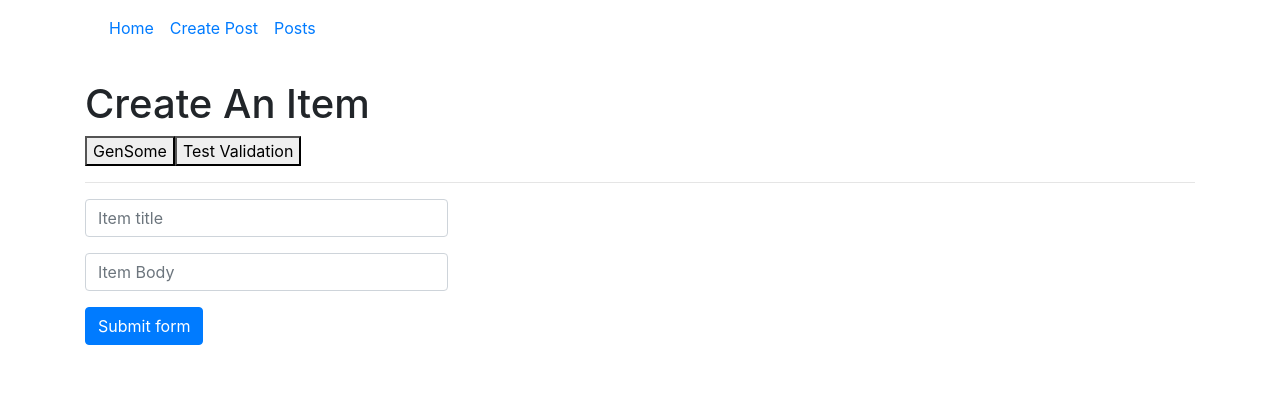
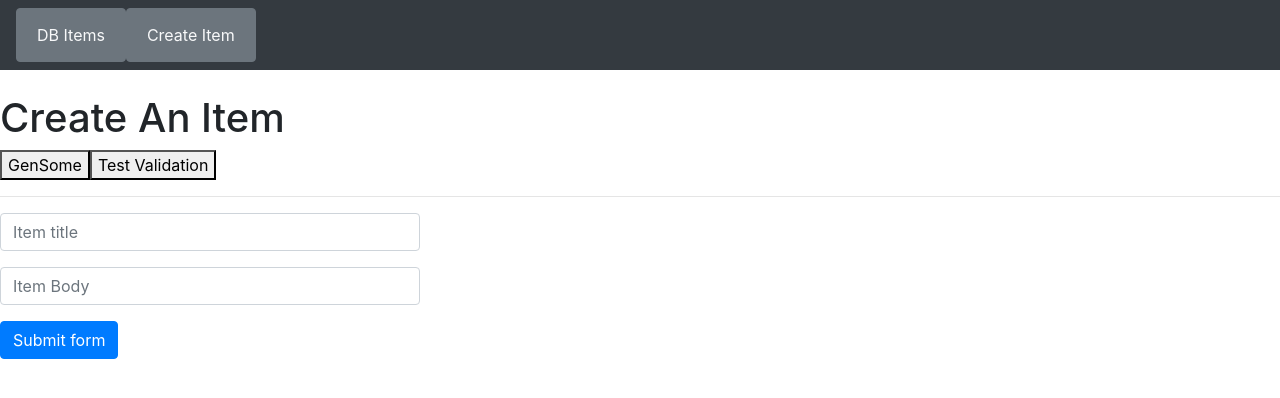
Before and after one commit to jwiedeman/MongoCRUD, a Vue app in the folder client/: page /create in a window 1280 px wide. Shown: the top 398 px of the page. Built offline with nearby package versions, Linux system fonts and the light colour scheme.

Commit message:
updates, cleaning up nav

```diff
--- a/client/src/App.vue
+++ b/client/src/App.vue
@@ -1,18 +1,16 @@
 // App.vue
 
 <template>
-  <div class="container">
-    <nav class="navbar navbar-expand-sm ">
+  <div class="">
+    <nav class="navbar navbar-expand-sm bg-dark ">
       <ul class="navbar-nav">
-        <li class="nav-item">
-          <router-link to="/" class="nav-link">Home</router-link>
+        <li class=" btn btn-secondary ">
+          <router-link to="/" class="nav-link text-light">DB Items</router-link>
         </li>
-        <li class="nav-item">
-          <router-link to="/create" class="nav-link">Create Post</router-link>
+        <li class=" btn btn-secondary">
+          <router-link to="/create" class="nav-link text-light">Create Item</router-link>
         </li>
-        <li class="nav-item">
-          <router-link to="/posts" class="nav-link">Posts</router-link>
-        </li>
+
       </ul>
     </nav><br />
     <transition
@@ -30,11 +28,7 @@
 <style>
     .fade-enter-active, .fade-leave-active {
   transition-property: opacity;
-  transition-duration: .2s;
-}
-
-.fade-enter-active {
-  transition-delay: .2s;
+  transition-duration: .15s;
 }
 
 .fade-enter, .fade-leave-active {
--- a/client/src/components/CreateComponent.vue
+++ b/client/src/components/CreateComponent.vue
@@ -62,6 +62,10 @@ export default {
             let uri = 'http://localhost:4000/posts/add';
             console.log(this.post)
             this.post != {} ? this.axios.post(uri, this.post) : console.log('I require data')
+            this.post = {
+                title: '',
+                body: ''
+            }
         },
         validateForm() {
 
--- a/client/src/components/EditComponent.vue
+++ b/client/src/components/EditComponent.vue
@@ -1,15 +1,23 @@
 <template>
   <div>
-    <h1>Edit Post</h1>
+    <h1>Edit Item</h1>
+    <p class='text-muted'></p>
     <form @submit.prevent="updatePost">
       <div class="row">
         <div class="col-md-6">
           <div class="form-group">
-            <label>Post Title: </label>
+            <label>Item Title: </label>
             <input type="text" class="form-control" v-model="post.title">
           </div>
         </div>
+            <div class="col-md-6">
+          <div class="form-group">
+            <label>Item _id: </label><p class='font-weight-light'>probably just never modify this :)</p>
+            <input type="text" class="form-control" v-model="post._id">
+          </div>
         </div>
+        </div>
+
         <div class="row">
           <div class="col-md-6">
             <div class="form-group">
--- a/client/src/components/IndexComponent.vue
+++ b/client/src/components/IndexComponent.vue
@@ -36,9 +36,9 @@
                           <td>{{ post.title }}</td>
                           <td>{{post._id}}</td>
                           <td>{{ post.body }}</td>
-                      <td><button><router-link :to="{name: 'edit', params: { id: post._id }}" class="btn btn-sm btn-light">Edit</router-link></button></td>
-                      <td ><button class="btn-sm btn-danger" @click.prevent="deletePost(post._id)">Delete</button></td>
-                      <td><button class="btn-sm btn-light" @click="toggle(post._id)" :class="{ opened: opened.includes(post._id) }">View Data</button></td>
+                          <td><router-link :to="{name: 'edit', params: { id: post._id }}" class="btn btn-sm btn-dark">Edit</router-link></td>
+                          <td ><button class=" btn btn-sm btn-danger" @click.prevent="deletePost(post._id)">Delete</button></td>
+                          <td><button class=" btn btn-sm btn-dark" @click="toggle(post._id)" :class="{ opened: opened.includes(post._id) }">View Data</button></td>
                         </tr>
 
                         <tr class='bg-light ' v-if="opened.includes(post._id)" :key="post._id">
@@ -137,7 +137,7 @@ export default {
                 this.posts = response.data;
                 this.onChange()
             }).then(this.filterResults()) // refill the sorted list, then rerender
-            console.log(this.posts , this.filtered_posts)
+            console.log(this.posts, this.filtered_posts)
         }
     },
     watch: {
--- a/client/src/main.js
+++ b/client/src/main.js
@@ -23,7 +23,7 @@ const routes = [
   {
       name: 'home',
       path: '/',
-      component: HomeComponent
+      component: IndexComponent
   },
   {
       name: 'create',
```
Lines whose indentation alone changed are shown as unchanged.
